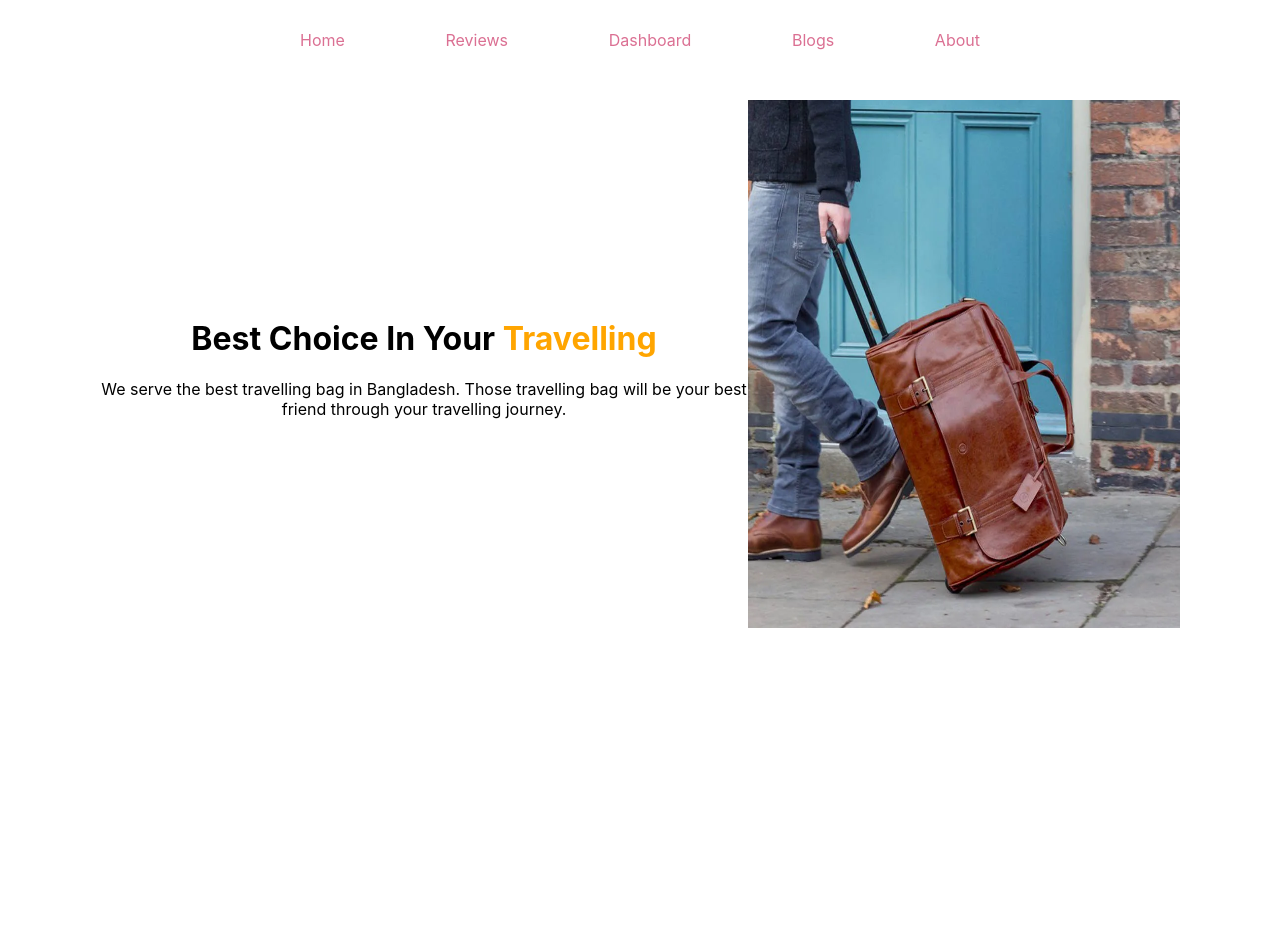
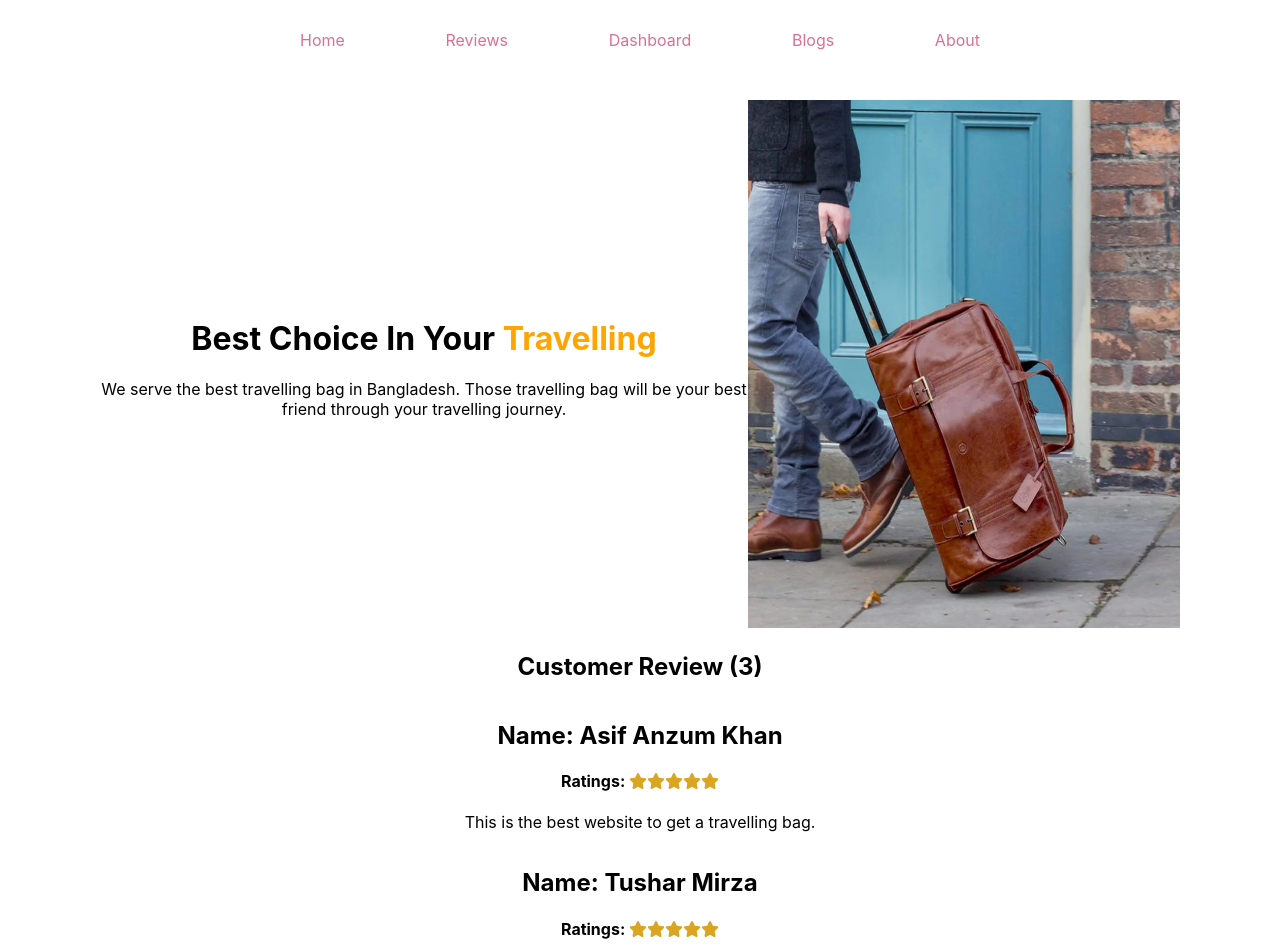
Before and after one commit to MdZillurRahman/product-analysis, a React (Create React App) app: page / in a window 1280 px wide. Shown: the top 952 px of the page. Before the commit the page ends 800 px from the top, so only its background shows below. Built offline with nearby package versions, Linux system fonts and the light colour scheme.

Commit message:
Review almost ready

```diff
--- a/src/Components/Home/Home.js
+++ b/src/Components/Home/Home.js
@@ -1,9 +1,13 @@
-import React from 'react';
+import React, { useState } from 'react';
+import useReview from '../../Hooks/useReview';
 import image from '../../images/Men-Genuine-Leather-Travel-Bag-in-Bangladesh.png';
+import Review from '../Review/Review';
 import './Home.css';
 
 const Home = () => {
+    const [reviews, setReviews] = useReview();
     return (
+        <div>
             <div className='home'>
                 <div className='writtenPart'>
                     <h1>Best Choice In Your <span className='travelling'>Travelling</span></h1>
@@ -13,6 +17,16 @@ const Home = () => {
                     <img src={image} alt="" />
                 </div>
             </div>
+            <section>
+                <h1>Customer Review (3)</h1>
+                {
+                    reviews.map(review => <Review
+                    key = {review.id}
+                    review = {review}
+                    ></Review>)
+                }
+            </section>
+        </div>
     );
 };
 
--- /dev/null
+++ b/src/Components/Review/Review.css
@@ -0,0 +1,4 @@
+.review{
+    display: grid;
+    flex-wrap: wrap;
+}
--- /dev/null
+++ b/src/Components/Review/Review.js
@@ -0,0 +1,25 @@
+import React from 'react';
+import Rating from 'react-rating';
+import { faStar } from '@fortawesome/free-solid-svg-icons'
+import { FontAwesomeIcon } from "@fortawesome/react-fontawesome";
+import './Review.css'
+
+const Review = (props) => {
+    const { name, rating, body } = props.review;
+    return (
+        <div className='review'>
+            <div>
+                <h2>Name: {name}</h2>
+                <h4>Ratings: <Rating
+                    initialRating={rating}
+                    emptySymbol={<FontAwesomeIcon icon={faStar} />}
+                    fullSymbol={<FontAwesomeIcon style={{ color: 'goldenrod' }} icon={faStar} />}
+                    readonly
+                ></Rating></h4>
+                <p>{body}</p>
+            </div>
+        </div>
+    );
+};
+
+export default Review;
--- a/src/Components/Reviews/Reviews.js
+++ b/src/Components/Reviews/Reviews.js
@@ -1,9 +1,20 @@
 import React from 'react';
+import useReview from '../../Hooks/useReview';
+import Review from '../Review/Review';
 
 const Reviews = () => {
+    const [reviews, setReviews] = useReview();
     return (
         <div>
             <h2>Reviews</h2>
+            <div>
+                {
+                    reviews.map(review => <Review
+                        key={review.id}
+                        review={review}
+                    ></Review>)
+                }
+            </div>
         </div>
     );
 };
--- /dev/null
+++ b/src/Hooks/useReview.js
@@ -0,0 +1,14 @@
+import { useEffect, useState } from "react";
+
+const useReview = () =>{
+    const [reviews, setReviews] = useState([]);
+    useEffect(() => {
+        fetch('review.json')
+        .then(res => res.json())
+        .then(data => setReviews(data));
+    }, []);
+
+    return [reviews, setReviews];
+}
+
+export default useReview;
```
Lines whose indentation alone changed are shown as unchanged.
